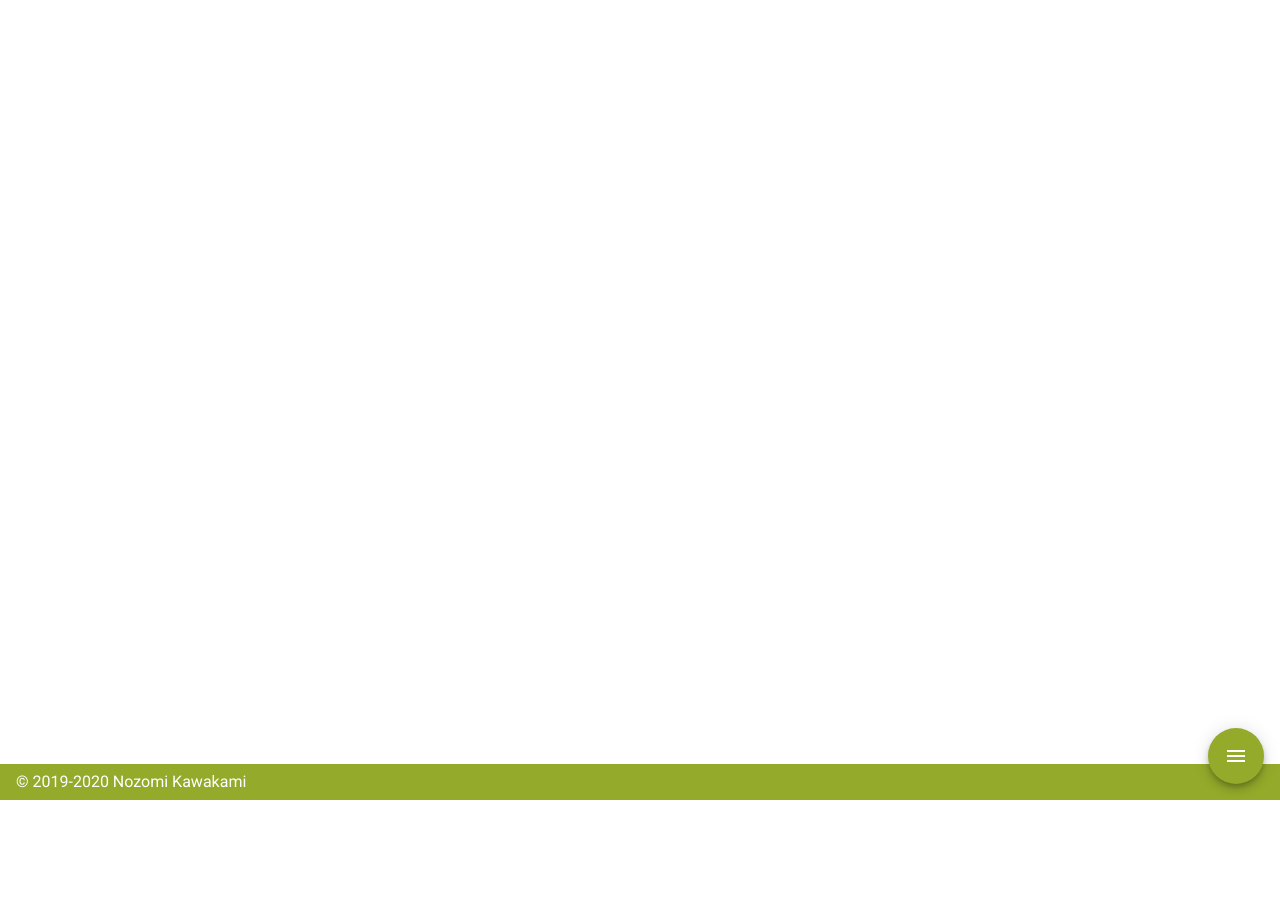
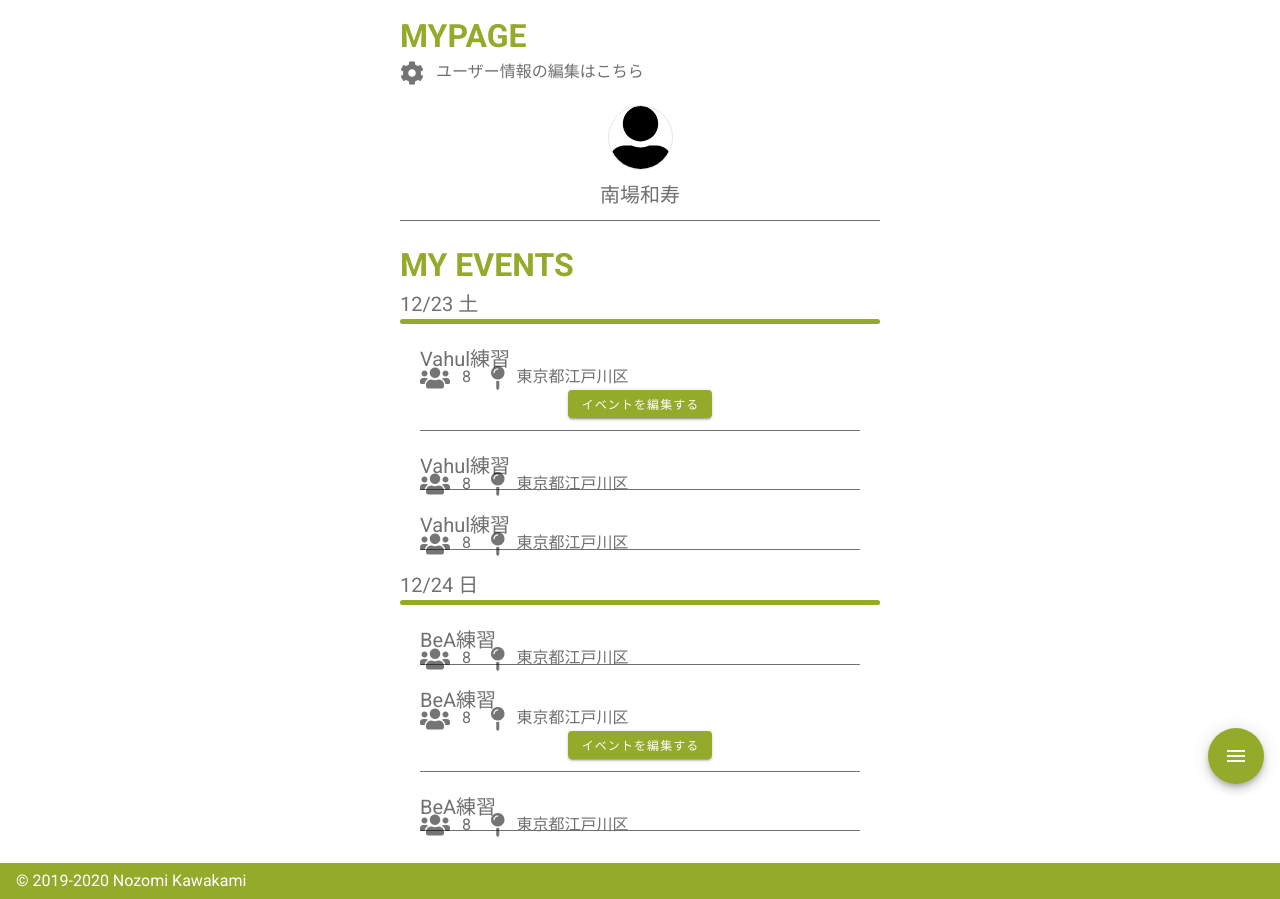
Before and after one commit to wish911wish/ulta, a Nuxt app: page /user/mypage in a window 1280 px wide. Before the commit the page ends 800 px from the top, so only its background shows below. Built offline with nearby package versions, Linux system fonts and the light colour scheme.

Commit message:
make mypage.vue for mypage

```diff
--- /dev/null
+++ b/pages/user/mypage.vue
@@ -0,0 +1,114 @@
+<template>
+  <v-layout
+    column
+    justify-center
+    align-center
+  >
+    <v-flex
+      xs12
+      sm8
+      md6
+      w-100
+    >
+      <div class="contents-container">
+        <section-large :name="'MYPAGE'" />
+        <nuxt-link to="/user/edit" >
+          <div>
+            <v-icon class="mr-2">
+              fas fa-cog
+            </v-icon>
+            <span>
+              ユーザー情報の編集はこちら
+            </span>
+          </div>
+        </nuxt-link>
+        <div class="profile-image icon-frame w-h-65 mt-5">
+          <img class="object-fit-cover w-100" :src='iconImage' />
+        </div>
+        <div class="mypage__name">
+          南場和寿
+        </div>
+        <section-large class="mt-5" :name="'MY EVENTS'" />
+        <div v-for="(eventList, index) in this.eventLists" :key="index" >
+          <date-events :date="eventList.date" :events="eventList.events" />
+        </div>
+      </div>
+    </v-flex>
+  </v-layout>
+</template>
+
+<script>
+import SectionLarge from '~/components/SectionLarge.vue'
+import DateEvents from '~/components/DateEvents.vue'
+import iconImage from '~/components/images/user-alt-solid.svg'
+
+export default {
+  components: {
+    SectionLarge,
+    DateEvents
+  },
+  data () {
+    return {
+      iconImage,
+      eventLists: [
+        {
+          date: '12/23 土',
+          events: [
+            {
+              title: 'Vahul練習',
+              member: 8,
+              place: '東京都江戸川区',
+              myevent: true
+            },
+            {
+              title: 'Vahul練習',
+              member: 8,
+              place: '東京都江戸川区',
+              myevent: false
+            },
+            {
+              title: 'Vahul練習',
+              member: 8,
+              place: '東京都江戸川区',
+              myevent: false
+            }
+          ]
+        },
+        {
+          date: '12/24 日',
+          events: [
+            {
+              title: 'BeA練習',
+              member: 8,
+              place: '東京都江戸川区',
+              myevent: false
+            },
+            {
+              title: 'BeA練習',
+              member: 8,
+              place: '東京都江戸川区',
+              myevent: true
+            },
+            {
+              title: 'BeA練習',
+              member: 8,
+              place: '東京都江戸川区',
+              myevent: false
+            }
+          ]
+        }
+      ]
+    }
+  }
+}
+</script>
+
+<style scoped style="scss">
+.mypage__name{
+  border-bottom: solid 1px;
+  text-align: center;
+  padding: 10px 0;
+  font-size: 20px;
+}
+
+</style>
```
